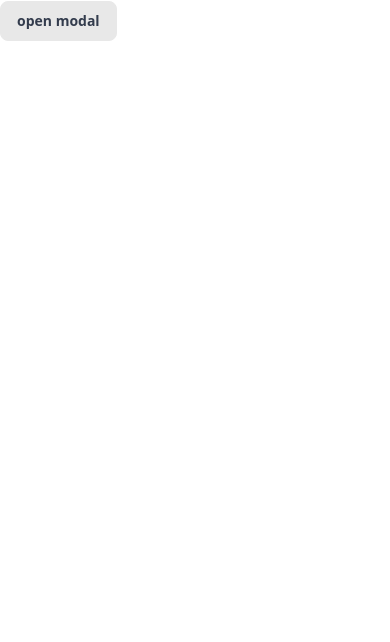
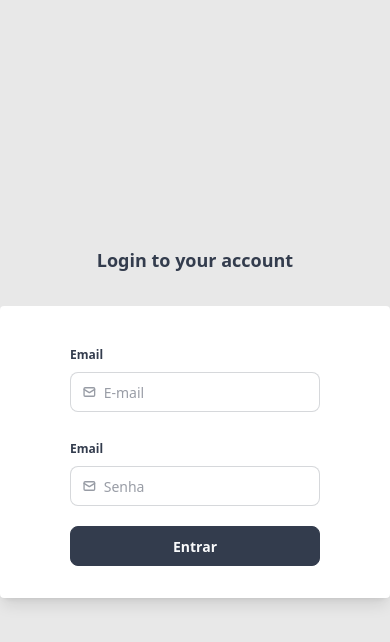
Before and after one commit to rafaelhalder/whatsai-web, a React (Vite) app in the folder web/: page / in a window 390 px wide. Shown: the top 642 px of the page. Built offline with nearby package versions, Linux system fonts and the light colour scheme.

Commit message:
Refactor authentication flow and components; add LoginForm, LoginPage, and AuthServiceProvider

```diff
--- a/web/src/App.tsx
+++ b/web/src/App.tsx
@@ -1,27 +1,10 @@
-export function App(){
+import { AuthServiceProvider } from './features/auth/services/AuthServiceProvider';
+import { LoginPage } from './features/auth/pages/LoginPage';
+
+export function App() {
   return (
-    <div className="text-3xl">
-<button
-  className="btn"
-  onClick={() => {
-    const modal = document.getElementById('my_modal_3') as HTMLDialogElement | null;
-    if (modal) {
-      modal.showModal();
-    }
-  }}
->
-  open modal
-</button>
-<dialog id="my_modal_3" className="modal">
-  <div className="modal-box">
-    <form method="dialog">
-      {/* if there is a button in form, it will close the modal */}
-      <button className="btn btn-sm btn-circle btn-ghost absolute right-2 top-2">✕</button>
-    </form>
-    <h3 className="font-bold text-lg">Hello!</h3>
-    <p className="py-4">Press ESC key or click on ✕ button to close</p>
-  </div>
-</dialog>
-    </div>
+    <AuthServiceProvider>
+      <LoginPage />
+    </AuthServiceProvider>
   );
 }
--- /dev/null
+++ b/web/src/features/auth/components/LoginForm.tsx
@@ -0,0 +1,100 @@
+import { useState } from 'react';
+import { useLogin } from '../hooks/useLogin';
+import { validateLogin } from '../utils/validateLogin';
+import { LoginPayload } from '../types/authTypes';
+
+export function LoginForm() {
+  const [form, setForm] = useState<LoginPayload>({ email: '', password: '' });
+  const [formError, setFormError] = useState<string | null>(null);
+  const { handleLogin, loading, error } = useLogin();
+
+  async function onSubmit(e: React.FormEvent) {
+    e.preventDefault();
+    const validation = validateLogin(form);
+    if (validation) {
+      setFormError(validation);
+      return;
+    }
+    setFormError(null);
+    const result = await handleLogin(form);
+    if (result) {
+      alert('Login realizado com sucesso!');
+    }
+  }
+
+  return (
+    <form onSubmit={onSubmit} className="flex flex-col gap-4 max-w-sm mx-auto">
+      <fieldset className="fieldset">
+        <legend className="fieldset-legend">Email</legend>
+        <label className="input validator">
+          <svg
+            className="h-[1em] opacity-50"
+            xmlns="http://www.w3.org/2000/svg"
+            viewBox="0 0 24 24"
+          >
+            <g
+              strokeLinejoin="round"
+              strokeLinecap="round"
+              strokeWidth="2.5"
+              fill="none"
+              stroke="currentColor"
+            >
+              <rect width="20" height="16" x="2" y="4" rx="2"></rect>
+              <path d="m22 7-8.97 5.7a1.94 1.94 0 0 1-2.06 0L2 7"></path>
+            </g>
+          </svg>
+          <input
+            type="email"
+            placeholder="E-mail"
+            value={form.email}
+            onChange={e => setForm({ ...form, email: e.target.value })}
+            autoComplete="username"
+            required
+          />
+        </label>
+        <div className={`validator-hint ${formError && formError.toLowerCase().includes('email') ? '' : 'hidden'}`}>
+          {formError && formError.toLowerCase().includes('email') ? formError : 'Digite um e-mail válido'}
+        </div>
+        </fieldset>
+      <fieldset className="fieldset">
+        <legend className="fieldset-legend">Email</legend>
+        <label className="input validator">
+          <svg
+            className="h-[1em] opacity-50"
+            xmlns="http://www.w3.org/2000/svg"
+            viewBox="0 0 24 24"
+          >
+            <g
+              strokeLinejoin="round"
+              strokeLinecap="round"
+              strokeWidth="2.5"
+              fill="none"
+              stroke="currentColor"
+            >
+              <rect width="20" height="16" x="2" y="4" rx="2"></rect>
+              <path d="m22 7-8.97 5.7a1.94 1.94 0 0 1-2.06 0L2 7"></path>
+            </g>
+          </svg>
+          <input
+            type="password"
+            placeholder="Senha"
+            value={form.password}
+            onChange={e => setForm({ ...form, password: e.target.value })}
+            autoComplete="current-password"
+            required
+          />
+        </label>
+        <div className={`validator-hint ${formError && formError.toLowerCase().includes('password') ? '' : 'hidden'}`}>
+          {formError && formError.toLowerCase().includes('password') ? formError : 'Digite sua senha'}
+        </div>
+      </fieldset>
+      {error && (
+        <div className="alert alert-error mt-2">{error}</div>
+      )}
+
+      <button type="submit" className="btn btn-neutral" disabled={loading}>
+        {loading ? 'Entrando...' : 'Entrar'}
+      </button>
+    </form>
+  );
+}
--- /dev/null
+++ b/web/src/features/auth/hooks/useLogin.ts
@@ -0,0 +1,24 @@
+import { useState } from "react";
+import { useAuthService } from "../services/AuthServiceProvider";
+import { LoginPayload,LoginResponse } from "../types/authTypes";
+
+export function useLogin(){
+  const authService = useAuthService();
+  const [loading, setLoading] = useState(false);
+  const [error,setError] = useState<string | null>(null);
+
+  async function handleLogin(payload: LoginPayload): Promise<LoginResponse | null>{
+    setLoading(true);
+    setError(null);
+    try {
+      const response = await authService.login(payload);
+      return response;
+    } catch (error: any) {
+      setError(error.message || "An error occurred during login");
+      return null;
+    }finally{
+      setLoading(false);
+    }
+  }
+  return {handleLogin, loading, error}
+}
--- /dev/null
+++ b/web/src/features/auth/pages/LoginPage.tsx
@@ -0,0 +1,26 @@
+import { LoginForm } from "../components/LoginForm";
+
+export function LoginPage() {
+  return (
+    <div className="min-h-screen flex flex-col items-center justify-center bg-base-200">
+      {/* Título e ícone acima do card */}
+      <div className="items-center mb-8">
+        <h2 className="text-lg font-semibold">Login to your account</h2>
+      </div>
+      <div className="flex bg-base-100 rounded shadow-lg overflow-hidden max-w-3xl w-full">
+        {/* Coluna da imagem */}
+        <div className="hidden md:block w-1/2">
+          <img
+            src="https://images.unsplash.com/photo-1464983953574-0892a716854b?auto=format&fit=crop&w=600&q=80"
+            alt="City"
+            className="object-cover h-full w-full"
+          />
+        </div>
+        {/* Coluna do formulário */}
+        <div className="w-full md:w-1/2 p-8 flex flex-col justify-center">
+          <LoginForm />
+        </div>
+      </div>
+    </div>
+  );
+}
--- /dev/null
+++ b/web/src/features/auth/services/AuthService.ts
@@ -0,0 +1,5 @@
+import { LoginPayload,LoginResponse } from "../types/authTypes";
+
+export interface AuthService {
+  login(payload: LoginPayload): Promise<LoginResponse>;
+}
--- /dev/null
+++ b/web/src/features/auth/services/AuthServiceProvider.tsx
@@ -0,0 +1,17 @@
+import React, { createContext, useContext } from "react";
+import { AuthService } from "./AuthService";
+import { authServiceImpl } from "./authServiceImpl";
+
+const AuthServiceContext = createContext<AuthService>(authServiceImpl);
+
+export function AuthServiceProvider({children}: {children : React.ReactNode}){
+  return (
+    <AuthServiceContext.Provider value={authServiceImpl}>
+      {children}
+    </AuthServiceContext.Provider>
+  );
+}
+
+export function useAuthService(){
+  return useContext(AuthServiceContext);
+}
--- /dev/null
+++ b/web/src/features/auth/services/authServiceImpl.ts
@@ -0,0 +1,40 @@
+import { AuthService } from "./AuthService";
+import { LoginPayload, LoginResponse } from "../types/authTypes";
+
+export const authServiceImpl: AuthService = {
+  async login(payload: LoginPayload): Promise<LoginResponse> {
+        // Simulação de chamada à API
+        return new Promise((resolve, reject) => {
+          setTimeout(() => {
+            if (payload.email === 'admin@admin.com' && payload.password === '123456') {
+              resolve({
+                token: 'fake-jwt-token',
+                user: {
+                  id: '1',
+                  name: 'Admin',
+                  email: payload.email,
+                },
+              });
+            } else {
+              reject(new Error('Credenciais inválidas'));
+            }
+          }, 1000);
+        });
+    // const response = await fetch("localhost:3000/authenticate", {
+    //   method: "POST",
+    //   headers: {
+    //     "Content-Type": "application/json",
+    //   },
+    //   body: JSON.stringify(payload),
+    // });
+
+    // if (!response.ok) {
+    //   throw new Error("Login failed");
+    // }
+
+    // const data = await response.json();
+    // return data;
+  }
+
+
+}
--- /dev/null
+++ b/web/src/features/auth/types/authTypes.ts
@@ -0,0 +1,13 @@
+export interface LoginPayload{
+  email: string;
+  password: string;
+}
+
+export interface LoginResponse{
+  token: string;
+  user: {
+    id: string;
+    name: string;
+    email: string;
+  };
+}
--- /dev/null
+++ b/web/src/features/auth/utils/validateLogin.ts
@@ -0,0 +1,17 @@
+import { LoginPayload } from "../types/authTypes";
+
+export function validateLogin({email, password}: LoginPayload): string | null {
+  if (!email) {
+    return "Email is required";
+  }
+  if (!password) {
+    return "Password is required";
+  }
+  if (password.length < 6) {
+    return "Password must be at least 6 characters long";
+  }
+  if (!/\S+@\S+\.\S+/.test(email)) {
+    return "Email is invalid";
+  }
+  return null;
+}
--- a/web/src/main.tsx
+++ b/web/src/main.tsx
@@ -1,6 +1,6 @@
 import { StrictMode } from 'react'
 import { createRoot } from 'react-dom/client'
-import './index.css'
+import './styles/index.css'
 import {App} from './App.tsx'
 
 createRoot(document.getElementById('root')!).render(
```
Also changed, not shown: web/src/styles/index.css (renamed from web/src/index.css), 1 other file (tests, documents, lock files or other folders).
